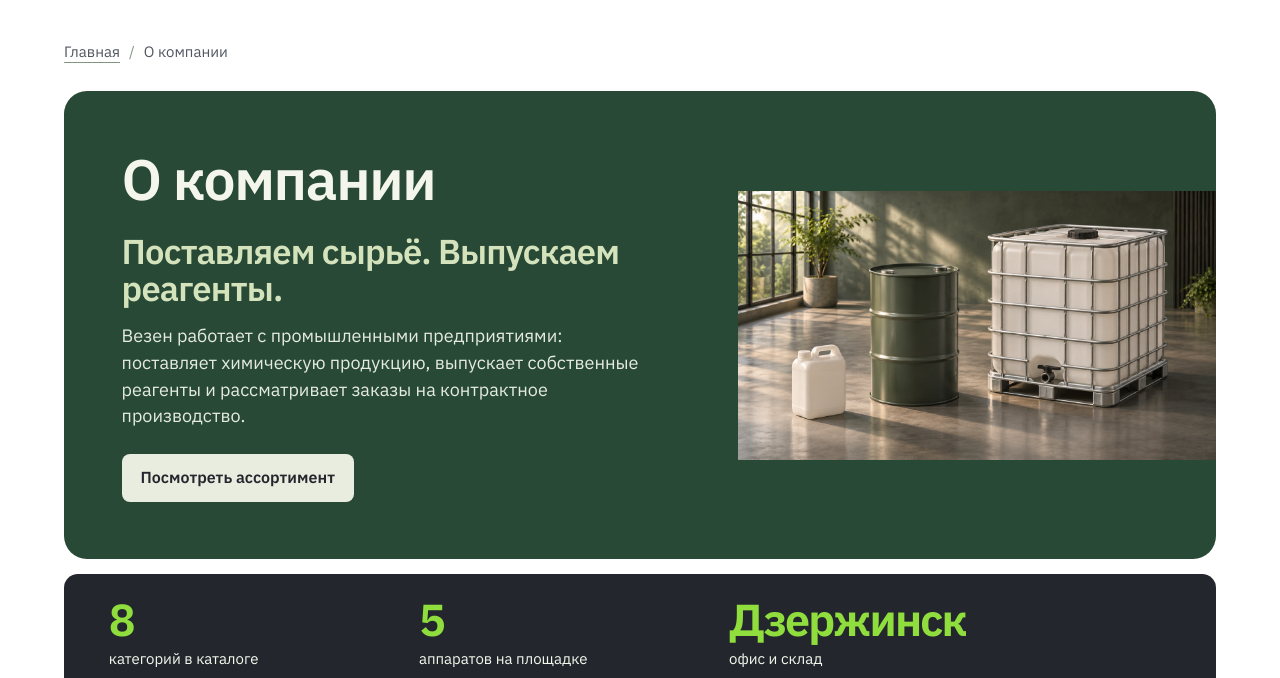
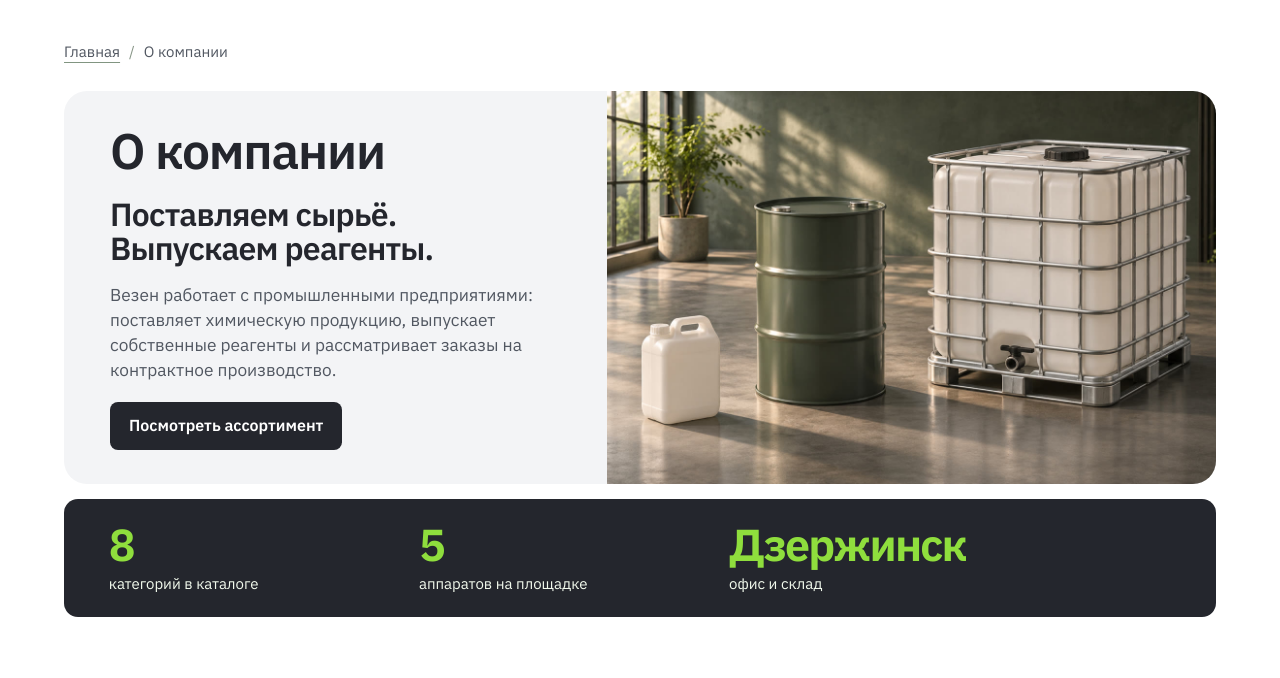
Before and after one commit to useral4/vezen, a plain HTML site: page about.html in a window 1280 px wide. Shown: the part 66-744 px from the top of the page. Drawn offline with Linux system fonts and the light colour scheme.

Commit message:
Fix the About page introduction layout

```diff
--- a/about.html
+++ b/about.html
@@ -1,4 +1,4 @@
-<!doctype html><html lang="ru"><head><meta charset="utf-8"><meta name="viewport" content="width=device-width,initial-scale=1"><title>О компании | Везен</title><meta name="description" content="Поставки химического сырья, варианты отгрузки и производственная площадка Везен."><meta property="og:type" content="website"><link rel="stylesheet" href="assets/style.css"><link rel="stylesheet" href="assets/interaction.css"><link rel="stylesheet" href="assets/editorial.css"><link rel="stylesheet" href="assets/catalog-revision.css"><script defer src="assets/catalog-data.js"></script><script defer src="assets/app.js?v=brand"></script><link rel="stylesheet" href="assets/site-refresh.css?v=press"><script defer src="assets/site-search-pages.js"></script><script defer src="assets/site-navigation.js?v=header"></script></head><body><header><a class="logo" href="index.html" aria-label="Везен, главная"><img class="logo-dark" src="assets/vezen-logo-dark.svg" alt="Везен" width="180" height="25"></a><nav id="nav"><div class="nav-catalog"><a href="catalog.html">Каталог</a><button class="nav-catalog-toggle" type="button" aria-label="Категории каталога" aria-expanded="false" aria-controls="catalog-links"></button>
+<!doctype html><html lang="ru"><head><meta charset="utf-8"><meta name="viewport" content="width=device-width,initial-scale=1"><title>О компании | Везен</title><meta name="description" content="Поставки химического сырья, варианты отгрузки и производственная площадка Везен."><meta property="og:type" content="website"><link rel="stylesheet" href="assets/style.css?v=about-frame"><link rel="stylesheet" href="assets/interaction.css"><link rel="stylesheet" href="assets/editorial.css"><link rel="stylesheet" href="assets/catalog-revision.css"><script defer src="assets/catalog-data.js"></script><script defer src="assets/app.js?v=brand"></script><link rel="stylesheet" href="assets/site-refresh.css?v=press"><script defer src="assets/site-search-pages.js"></script><script defer src="assets/site-navigation.js?v=header"></script></head><body><header><a class="logo" href="index.html" aria-label="Везен, главная"><img class="logo-dark" src="assets/vezen-logo-dark.svg" alt="Везен" width="180" height="25"></a><nav id="nav"><div class="nav-catalog"><a href="catalog.html">Каталог</a><button class="nav-catalog-toggle" type="button" aria-label="Категории каталога" aria-expanded="false" aria-controls="catalog-links"></button>
   <div class="nav-catalog-panel" id="catalog-links" hidden>
     <a href="category-production.html">Собственное производство</a>
     <a href="category-solvents.html">Растворители</a>
@@ -12,7 +12,9 @@
   </div></div><a aria-current="page" href="about.html">О компании</a><a href="production.html">Производство</a><a href="articles.html">Статьи</a><a href="contacts.html">Контакты</a></nav><button class="header-search" type="button" aria-label="Поиск по сайту" aria-haspopup="dialog" aria-controls="header-search-dialog"><span class="search-glyph" aria-hidden="true"></span></button><button class="btn" data-inquire="">Оставить заявку</button><button class="menu" aria-label="Меню" aria-controls="nav" aria-expanded="false">☰</button></header><main id="main"><section class="section first about-page"><nav class="crumb" aria-label="Навигационная цепочка"><a href="index.html">Главная</a><span>/</span> О компании</nav>
 <div class="about-intro">
   <div><h1>О компании</h1><h2>Поставляем сырьё. Выпускаем реагенты.</h2><p>Везен работает с промышленными предприятиями: поставляет химическую продукцию, выпускает собственные реагенты и рассматривает заказы на контрактное производство.</p><a class="button" href="catalog.html">Посмотреть ассортимент</a></div>
-  <img src="assets/article-cover-packaging.jpg" width="1440" height="810" alt="Еврокуб и бочки, тематическая иллюстрация" decoding="async">
+  <figure class="about-intro-media">
+    <img src="assets/article-cover-packaging.jpg" width="1440" height="810" alt="Еврокуб и бочки, тематическая иллюстрация" decoding="async">
+  </figure>
 </div>
 <div class="about-facts"><div><b>8</b><span>категорий в каталоге</span></div><div><b>5</b><span>аппаратов на площадке</span></div><div><b>Дзержинск</b><span>офис и склад</span></div></div>
 <section class="about-chapter reveal">
--- a/assets/style.css
+++ b/assets/style.css
@@ -206,20 +206,36 @@
 .home-about-detail { border-left: 1px solid var(--rule); padding-left: clamp(22px, 3vw, 45px); }
 .about-intro {
   display: grid;
-  grid-template-columns: minmax(0, 1.2fr) minmax(0, .85fr);
+  grid-template-columns: minmax(0, 1fr) minmax(0, 1.12fr);
   overflow: hidden;
-  align-items: stretch;
   border-radius: 23px;
-  background: #284936;
-  color: #f4f6eb;
+  background: var(--soft);
 }
-.about-intro > div { padding: clamp(24px, 4.5vw, 65px); align-self: center; }
-.about-intro h1 { font-size: clamp(41px, 4.45vw, 66px); margin-bottom: 25px; }
-.about-intro h2 { font-size: clamp(25px, 2.7vw, 42px); color: #d4e3bc; }
-.about-intro p { color: #e5ebde; max-width: 50ch; }
-.about-intro .button { background: #e9eddf; color: var(--ink); margin-top: 8px; }
-.about-intro .button:hover { background: #d6e4c8; }
-.about-intro img, .about-chapter img { width: 100%; height: auto; object-fit: contain; align-self: center; }
+.about-intro > div {
+  padding: clamp(24px, 2.65vw, 48px) clamp(24px, 3.6vw, 58px);
+  align-self: center;
+}
+.about-intro h1 { font-size: clamp(34px, 3.9vw, 60px); margin-bottom: clamp(14px, 1.6vw, 23px); }
+.about-intro h2 { font-size: clamp(24px, 2.5vw, 36px); }
+.about-intro p { max-width: 50ch; font-size: clamp(16px, 1.35vw, 18px); line-height: 1.45; }
+.about-intro .button { margin-top: 4px; }
+.about-intro-media {
+  position: relative;
+  min-height: clamp(320px, 28vw, 450px);
+}
+.about-intro-media img {
+  position: absolute;
+  inset: 0;
+  width: 100%;
+  height: 100%;
+  object-fit: cover;
+}
+.about-chapter img { width: 100%; height: auto; object-fit: contain; align-self: center; }
+
+@media (max-width: 1199px) {
+  .about-intro { grid-template-columns: minmax(0, 1fr); }
+  .about-intro-media { min-height: 0; aspect-ratio: 16 / 9; }
+}
 .about-facts {
   background: #dfe8d9;
   color: #24402b;
@@ -347,11 +363,11 @@
   .product-row .assay strong { font-size: 13px; }
   .product-row .assay > span { font-size: 9px; }
   .product-row a > span { display: none; }
-  .home-about,.about-intro,.about-chapter,.about-working,.production-overview,.editorial-head,.editorial-body {
+  .home-about,.about-chapter,.about-working,.production-overview,.editorial-head,.editorial-body {
     grid-template-columns: minmax(0,1fr);
   }
   .home-about-detail { border-left: 0; border-top: 1px solid var(--rule); padding: 19px 0 0; }
-  .about-intro img, .about-chapter img { width: 100%; }
+  .about-chapter img { width: 100%; }
   .about-facts { padding: 15px; gap: 10px; }
   .about-facts b { font-size: clamp(18px,5.4vw,25px); }
   .about-facts span { font-size: 12px; }
```
